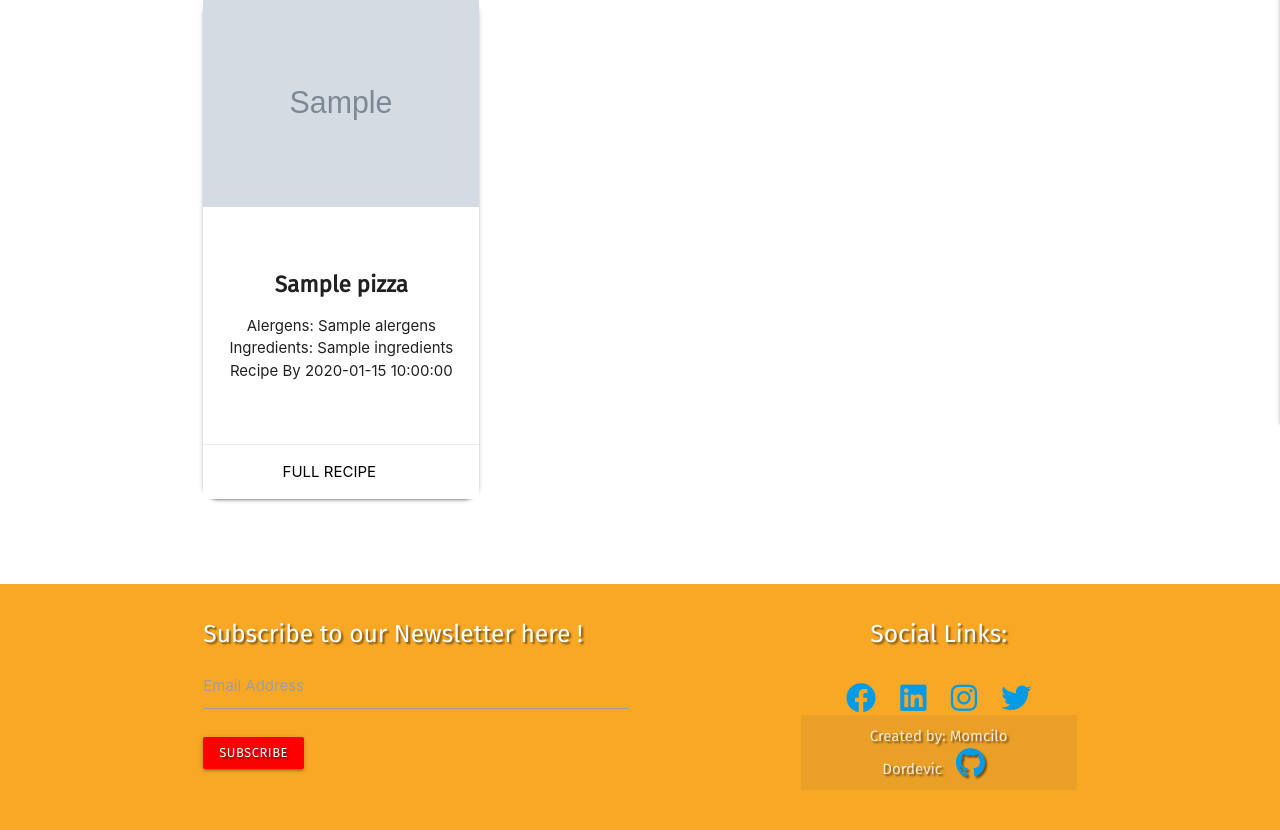
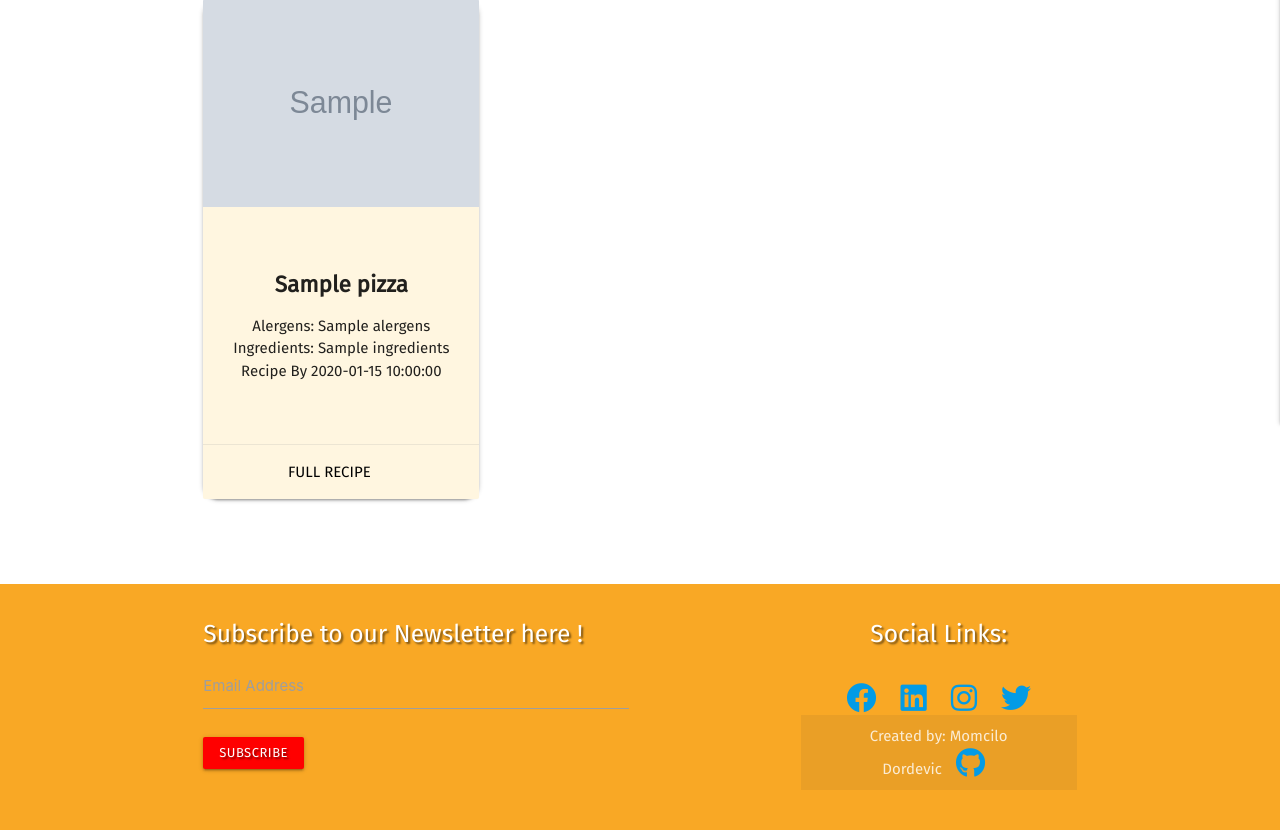
Before and after one commit to Code-Institute-Submissions/MomciloDordevic-MS3, a Flask app: page / in a window 1280 px wide. Shown: the part 437-1267 px from the top of the page. Run offline with Flask 2, Linux system fonts and the light colour scheme; grey boxes marked "Sample" are stand-in pictures; a database or web service that is not in the repository returns one stand-in record (values such as "Sample title"); some libraries are stand-ins or nearby versions.

Commit message:
added more styling to recipe-card and added the new font class

```diff
--- a/static/css/style.css
+++ b/static/css/style.css
@@ -9,6 +9,9 @@ body {
 }
 main {
     flex: 1 0 auto;
+}
+.fira-sans {
+    font-family: 'Fira Sans', sans-serif;
 }
 
 .text-shadow {
@@ -74,7 +77,7 @@ header .brand-logo,
 /* Recipe */
 
 .recipe-card {
-    background-color: white;
+    background-color: #fff6e0;
     border: none;
     border-radius: 15px;
 }
--- a/templates/add_category.html
+++ b/templates/add_category.html
@@ -1,9 +1,9 @@
 {% extends "base.html" %}
 {% block content %}
 
-<h3 class="center-align">Add Category</h3>
+<h3 class="center-align fira-sans">Add Category</h3>
 
-<div class="row card-panel">
+<div class="row card-panel fira-sans">
     <form class="col s12" method="POST" action="{{ url_for('add_category') }}">
         <!---- Category name ---->
         <div class="row">
--- a/templates/add_recipe.html
+++ b/templates/add_recipe.html
@@ -3,10 +3,10 @@
 
 <div class="row">
     <div class="col s12">
-        <h3 class="center-align page-heading">Add your own pizza recipe here!</h3>
+        <h3 class="center-align page-heading fira-sans">Add your own pizza recipe here!</h3>
     </div>
 </div>
-<section class="form-container">
+<section class="form-container fira-sans">
     <div class="row form-row">
         <form action="{{ url_for('add_recipe') }}" method="POST" class="col s12 m10 offset-m1 l10 offset-l1">
             <div class="card-panel">
--- a/templates/base.html
+++ b/templates/base.html
@@ -94,7 +94,7 @@
                         <button type="submit" class="btn-small btn-newsletter text-shadow">Subscribe</button>
                     </form>
                 </div>
-                <div class="col l4 offset-l2 s12 m6 center-align ">
+                <div class="col l4 offset-l2 s12 m6 center-align fira-sans">
                     <h5 class="social-heading text-shadow">Social Links:</h5>
                     <div class="social-box">
                         <a class="social-links" href="https://www.facebook.com/" target="_blank"><i
@@ -107,7 +107,7 @@
                                 class="fab fa-twitter"></i></a>
                     </div>
                     <div class="footer-copyright">
-                        <div class="container text-shadow">
+                        <div class="container fira-sans">
                             Created by: Momcilo Dordevic
                             <a class="social-links" href="https://www.github.com/" target="_blank"><i
                                     class="fab fa-github"></i></a>
--- a/templates/categories.html
+++ b/templates/categories.html
@@ -1,7 +1,7 @@
 {% extends "base.html" %}
 {% block content %}
 
-<h3 class="center-align">Manage Categories</h3>
+<h3 class="center-align fira-sans">Manage Categories</h3>
 
 <div class="row">
     {% for category in categories %}
--- a/templates/pizzas.html
+++ b/templates/pizzas.html
@@ -36,11 +36,11 @@
     <div class="row">
         {% for pizza in pizzas %}
         <div class="col s12 m6 l6 xl4">
-            <div class="card large recipe-card">
+            <div class="card large recipe-card fira-sans">
                 <div class="card-image">
                     <img src="{{ pizza.image_url }}">
                 </div>
-                <div class="card-content content center-align">
+                <div class="card-content content center-align fira-sans">
                     <h3 class="recipe-heading">{{ pizza.recipe_name }}
                         {% if pizza.is_vegan == "on" %}
                         <i class="fab fa-pagelines vegan_tooltip tooltipped " data-position="right"
@@ -53,7 +53,7 @@
                     </span>
                 </div>
                 {% if session.user|lower == pizza.created_by|lower or session.user|lower == "admin" %}
-                <div class="row center-align content">
+                <div class="row center-align content fira-sans">
                     <div class="col s12">
                         <div class="col s6 m6">
                             <a class="btn-edit" href="{{ url_for('edit_recipe', pizza_id=pizza._id) }}">Edit</a>
@@ -64,7 +64,7 @@
                     </div>
                 </div>
                 {% endif %}
-                <div class="card-action btn-box center-align">
+                <div class="card-action btn-box center-align fira-sans">
                     <a class="full-recipe-btn black-text" href="{{ url_for('full_recipe', pizza_id=pizza._id) }}">Full Recipe</a>
                 </div>
             </div>
@@ -73,9 +73,9 @@
     </div>
 </section>
 {% else %}
-<div class="row no-results-row">
+<div class="row">
     <div class="col s12">
-        <h3 class="center-align no-results-heading">No Results found</h3>
+        <h3 class="center-align fira-sans">No Results found</h3>
     </div>
 </div>
 {% endif %}
--- a/templates/profile.html
+++ b/templates/profile.html
@@ -1,7 +1,7 @@
 {% extends "base.html" %}
 {% block content %}
 
-<h3 class="center-align page-heading">
+<h3 class="center-align page-heading fira-sans">
     {{ username }}'s Recipes
 </h3>
 
@@ -15,7 +15,7 @@
 <section class="">
     <div class="row">
         {% if pizzas|length == 0 %}
-        <div class="col s12 center-align">
+        <div class="col s12 center-align fira-sans">
             <h5 class="">Hey <span>{{ username }}!</span></h5>
             <br>
             <p class="">Ready to create something delicious?</p>
@@ -25,7 +25,7 @@
         {% else %}
         {% for pizza in pizzas %}
         <div class="col s12 m6 l6 xl4">
-            <div class="card large recipe-card">
+            <div class="card large recipe-card fira-sans">
                 <div class="card-image">
                     <img src="{{ pizza.image_url }}">
                 </div>
```
Also changed, not shown: templates/full_recipe.html (+5 -5 lines).
